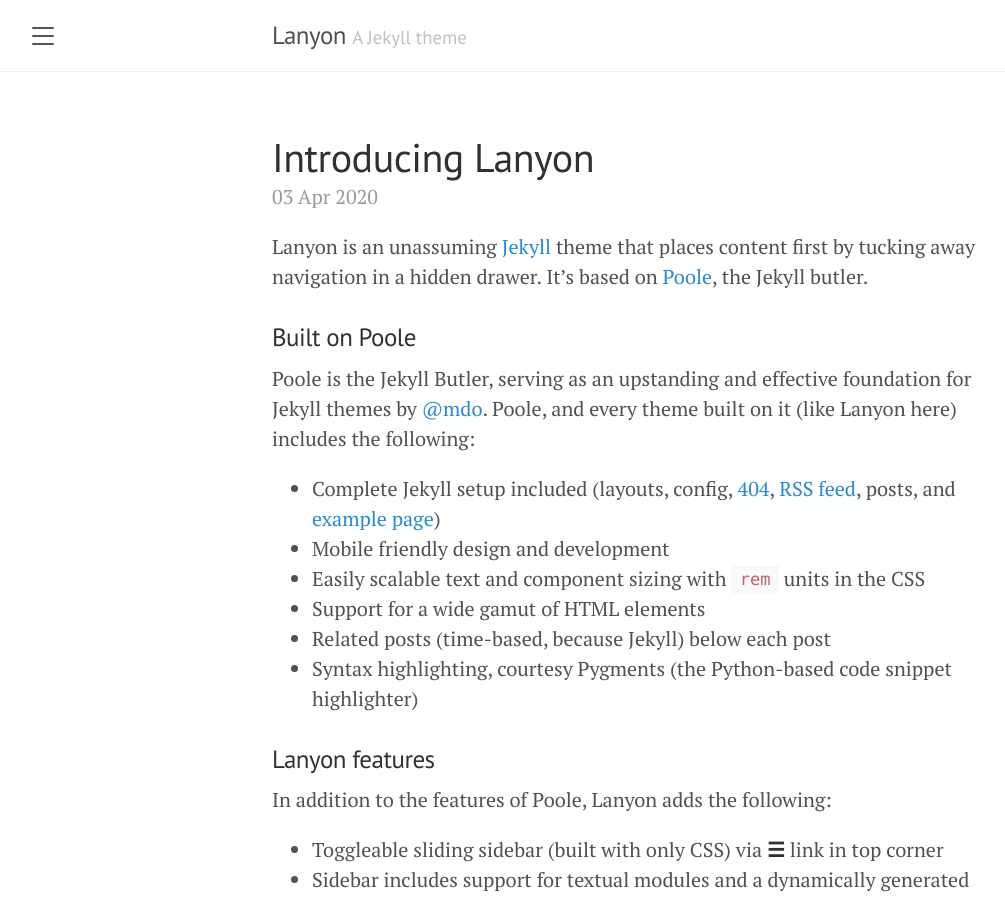
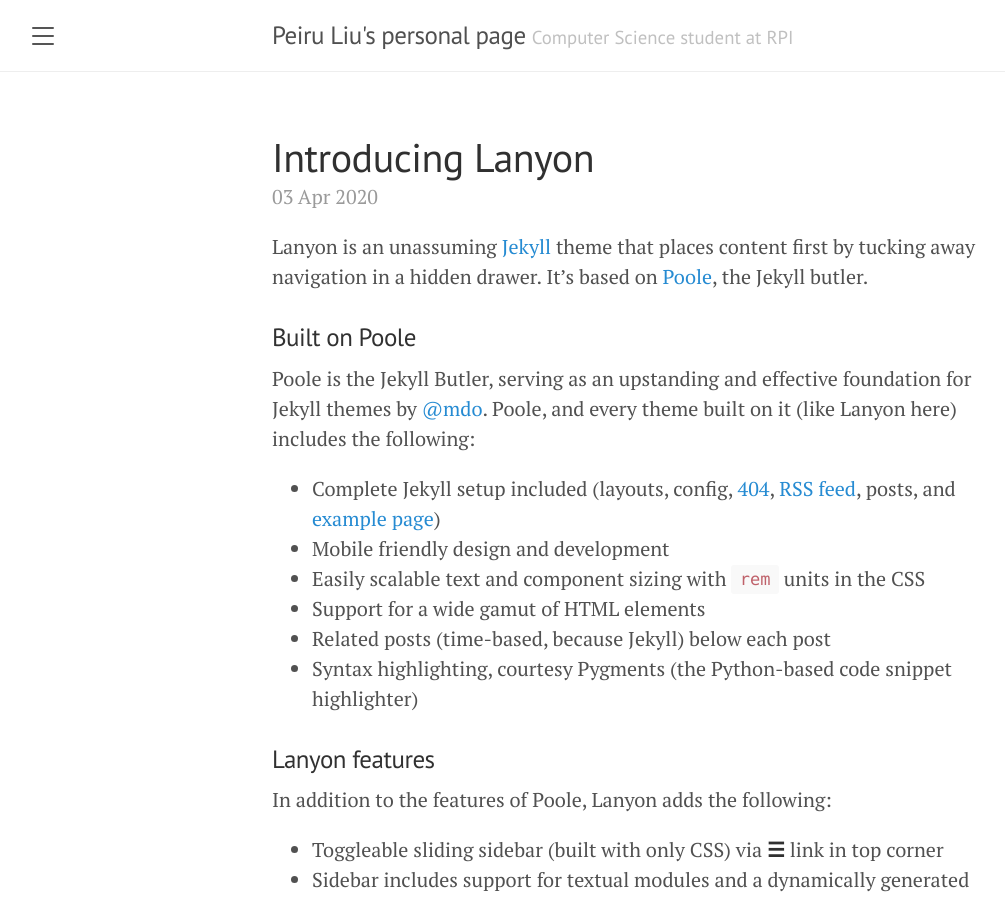
Before and after one commit to wodecinghaolen/wodecinghaolen.github.io, a Jekyll site: the page built from index.html, in a window 1280 px wide and 900 px high. Shown: the whole window, without its empty margins (8-1013 px from the left). Built offline with Jekyll 4.4.1, drawn with Linux system fonts in a browser that asks for light colours; the list of posts is cut into pages by our own code.

Commit message:
Update _config.yml

```diff
--- a/_config.yml
+++ b/_config.yml
@@ -1,7 +1,7 @@
 # Setup
-title:               Lanyon
-tagline:             'A Jekyll theme'
-description:         'A reserved <a href="https://jekyllrb.com" target="_blank">Jekyll</a> theme that places the utmost gravity on content with a hidden drawer. Made by <a href="https://twitter.com/mdo" target="_blank">@mdo</a>.'
+title:               Peiru Liu's personal page
+tagline:             'Computer Science student at RPI'
+description:         'my personal page'
 url:                 https://wodecinghaolen.github.io/
 baseurl:             ''
 paginate:            5
@@ -9,9 +9,9 @@ permalink:           pretty
 
 # About/contact
 author:
-  name:              Mark Otto
-  url:               https://twitter.com/mdo
-  email:             markdotto@gmail.com
+  name:              Peiru Liu
+  url:               'https://wodecinghaolen.github.io/'
+  email:             peiruliu0104@outlook.com
 
 # Gems
 plugins:
```
